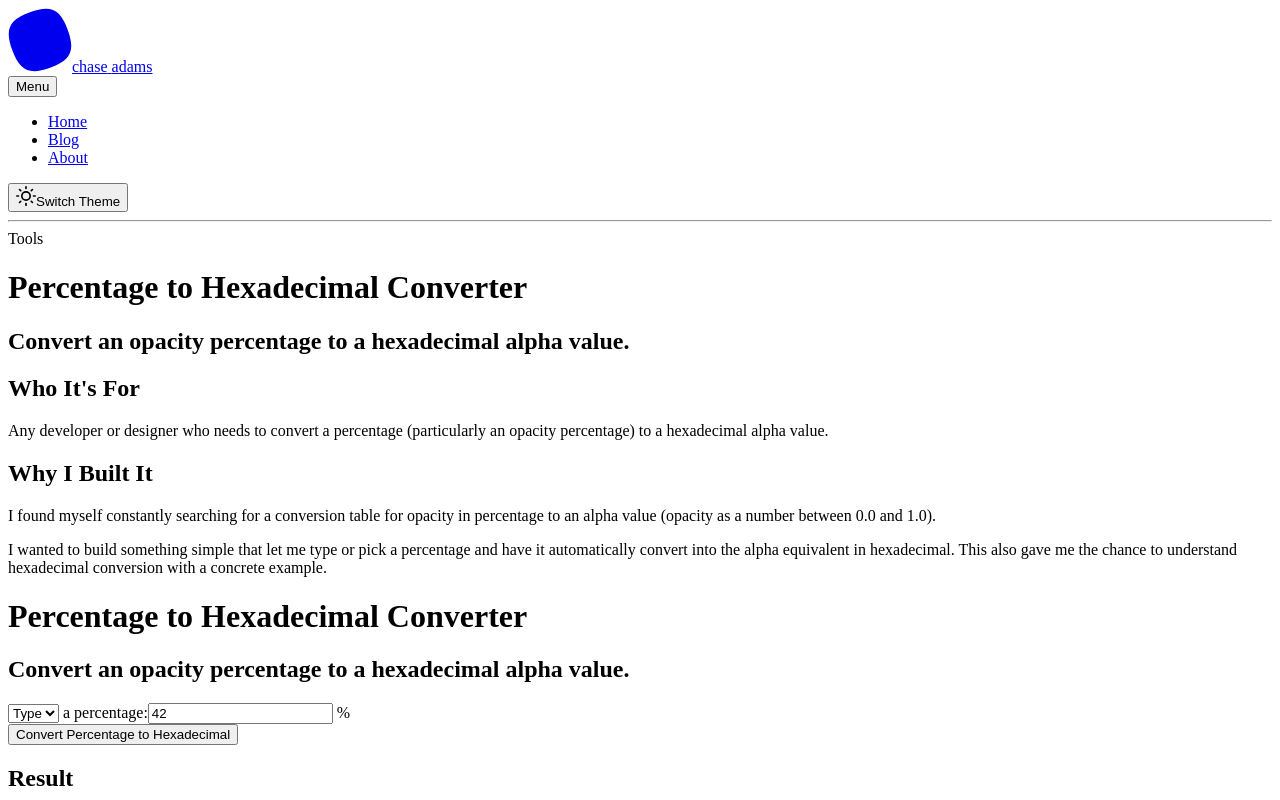
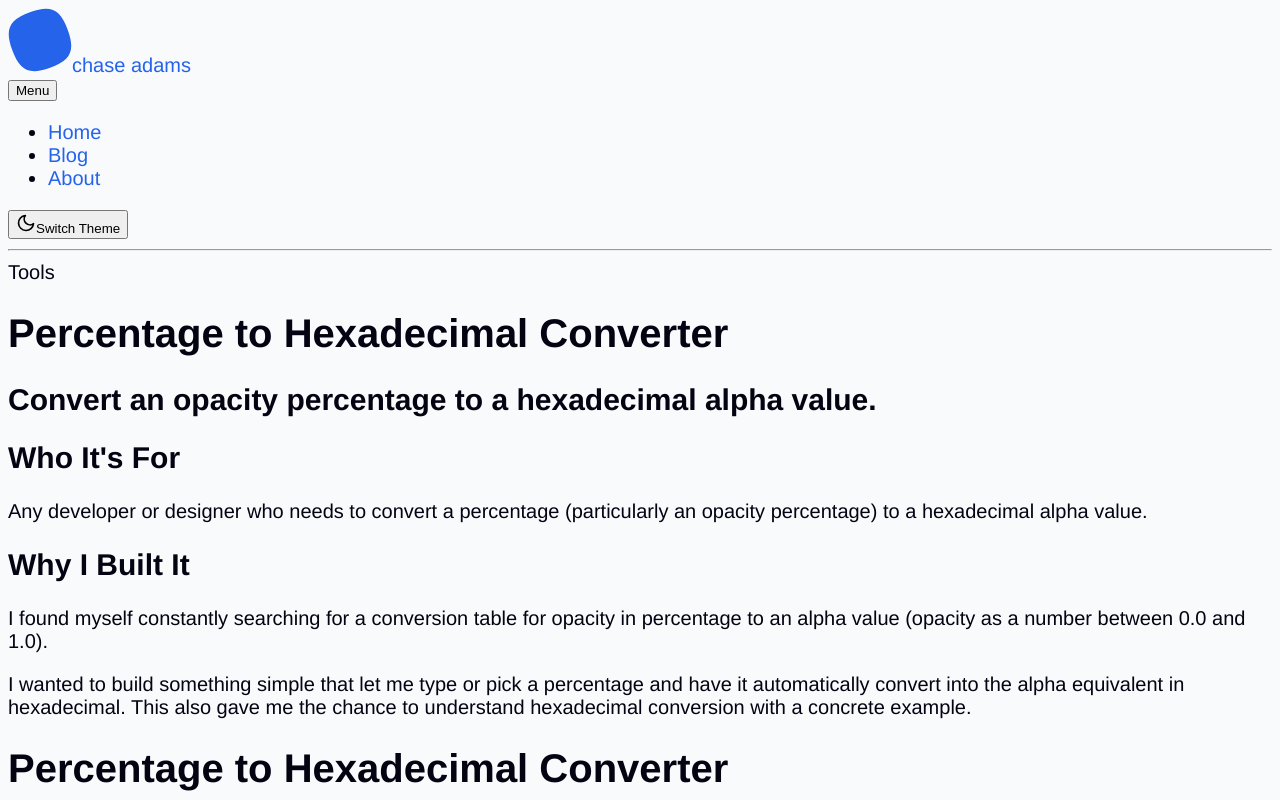
Before and after one commit to curiouslychase/chaseadams.io, a Next.js app: page /tools/percentage-to-hexadecimal-converter in a window 1280 px wide. Shown: the top 800 px of the page. Built offline with nearby package versions, Linux system fonts and the light colour scheme; a web font is replaced by a local one.

Commit message:
use stitches config in _app.tsx

```diff
--- a/src/pages/_app.tsx
+++ b/src/pages/_app.tsx
@@ -1,14 +1,15 @@
+import { ThemeProvider } from "next-themes";
 import type { AppProps } from "next/app";
 import { useRouter } from "next/router";
 import React, { FC, useCallback } from "react";
 import { useEffect } from "react";
 
-import { ThemeSwitcherProvider } from "~/contexts/ThemeContext";
-import "../styles/global.css";
+import { darkTheme, globalStyles, lightTheme } from "~/styles/stitches.config";
 
 import * as gtag from "../utils/gtag";
 
 const App: FC<AppProps> = ({ Component, pageProps }) => {
+  globalStyles();
   const router = useRouter();
 
   const handleRouteChange = useCallback((url: URL) => {
@@ -25,9 +26,16 @@ const App: FC<AppProps> = ({ Component, pageProps }) => {
   }, [router.events]);
 
   return (
-    <ThemeSwitcherProvider>
+    <ThemeProvider
+      attribute="class"
+      defaultTheme="system"
+      value={{
+        light: lightTheme.className,
+        dark: darkTheme.className,
+      }}
+    >
       <Component {...pageProps} />
-    </ThemeSwitcherProvider>
+    </ThemeProvider>
   );
 };
 
```
